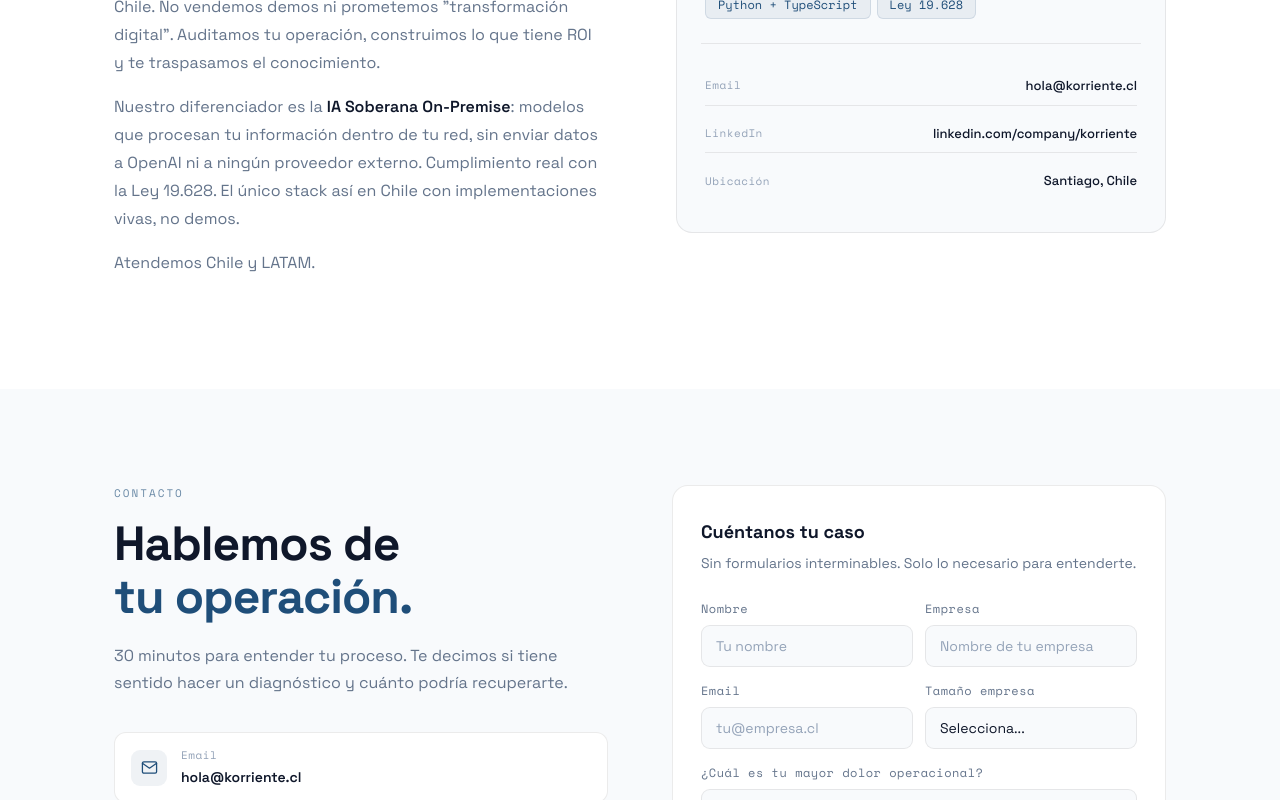
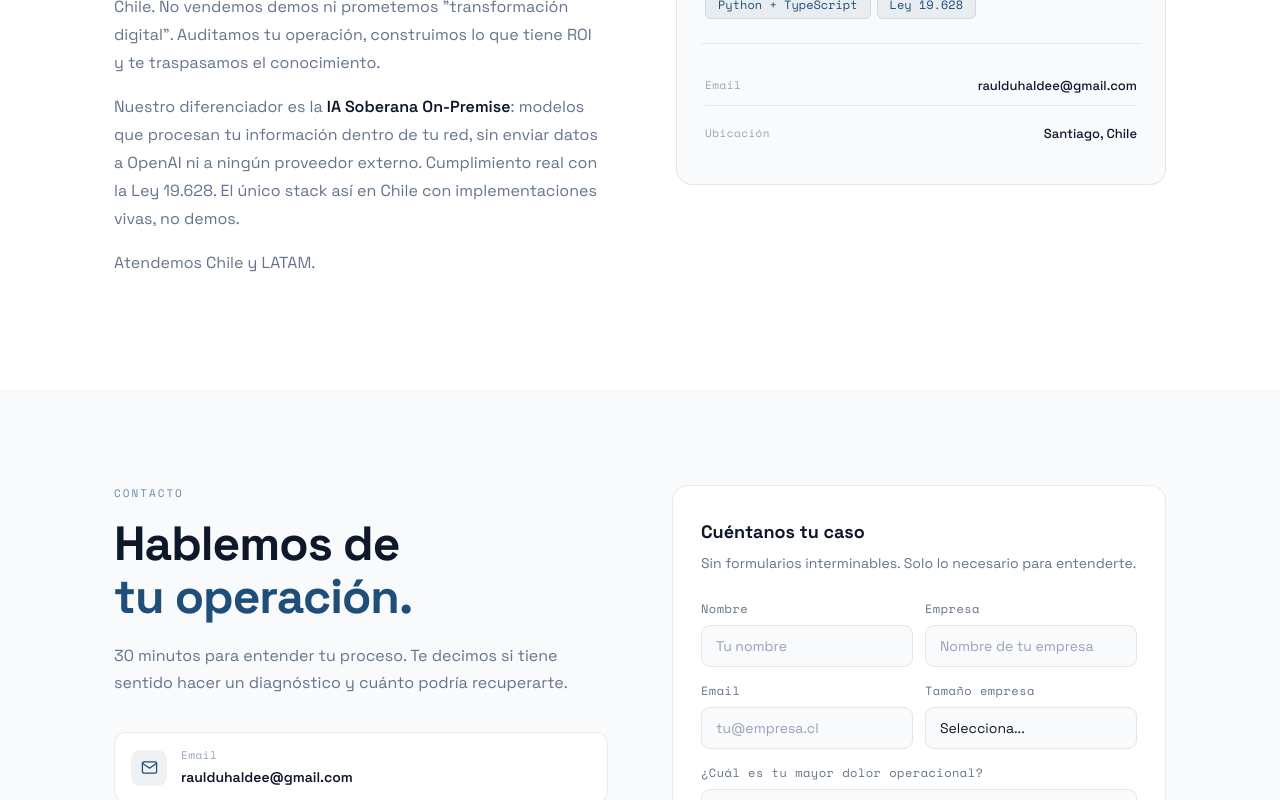
Before and after one commit to raulduha/korriente, a Next.js app: page / in a window 1280 px wide. Shown: the part 5080-5880 px from the top of the page. Built offline with nearby package versions, Linux system fonts and the light colour scheme.

Commit message:
Update contact email to raulduhaldee@gmail.com, remove LinkedIn

```diff
--- a/components/sections/About.tsx
+++ b/components/sections/About.tsx
@@ -71,18 +71,9 @@ export function About() {
               <div className={styles.divider} />
 
               <div className={styles.contacts}>
-                <a href="mailto:hola@korriente.cl" className={styles.contactItem}>
+                <a href="mailto:raulduhaldee@gmail.com" className={styles.contactItem}>
                   <span className={styles.contactLabel}>Email</span>
-                  <span className={styles.contactValue}>hola@korriente.cl</span>
-                </a>
-                <a
-                  href="https://linkedin.com/company/korriente"
-                  target="_blank"
-                  rel="noopener noreferrer"
-                  className={styles.contactItem}
-                >
-                  <span className={styles.contactLabel}>LinkedIn</span>
-                  <span className={styles.contactValue}>linkedin.com/company/korriente</span>
+                  <span className={styles.contactValue}>raulduhaldee@gmail.com</span>
                 </a>
                 <div className={styles.contactItem}>
                   <span className={styles.contactLabel}>Ubicación</span>
--- a/components/sections/Contact.tsx
+++ b/components/sections/Contact.tsx
@@ -46,13 +46,13 @@ export function Contact() {
             </p>
 
             <div className={styles.items}>
-              <a href="mailto:hola@korriente.cl" className={styles.item}>
+              <a href="mailto:raulduhaldee@gmail.com" className={styles.item}>
                 <div className={styles.itemIcon}>
                   <Icon name="mail" size={17} />
                 </div>
                 <div>
                   <div className={styles.itemLabel}>Email</div>
-                  <div className={styles.itemValue}>hola@korriente.cl</div>
+                  <div className={styles.itemValue}>raulduhaldee@gmail.com</div>
                 </div>
               </a>
               <a
--- a/components/sections/Footer.tsx
+++ b/components/sections/Footer.tsx
@@ -28,7 +28,7 @@ export function Footer() {
           </div>
         </div>
         <div className={styles.bottom}>
-          <span className={styles.copy}>© 2026 Korriente SpA · hola@korriente.cl</span>
+          <span className={styles.copy}>© 2026 Korriente SpA · raulduhaldee@gmail.com</span>
         </div>
       </div>
     </footer>
```
